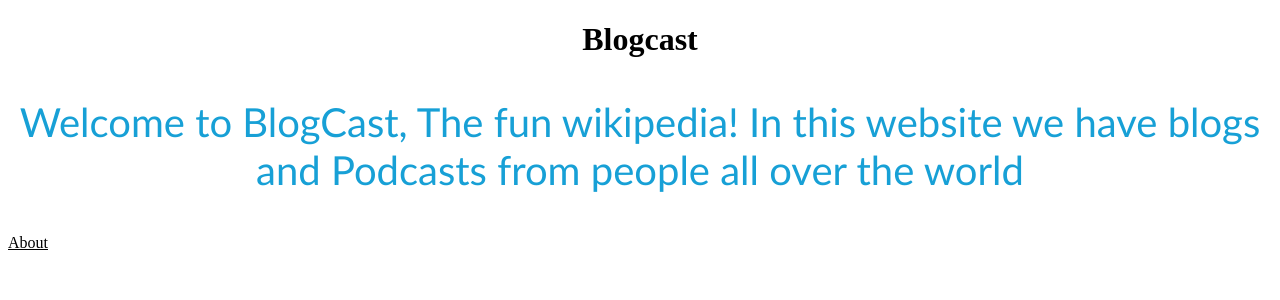
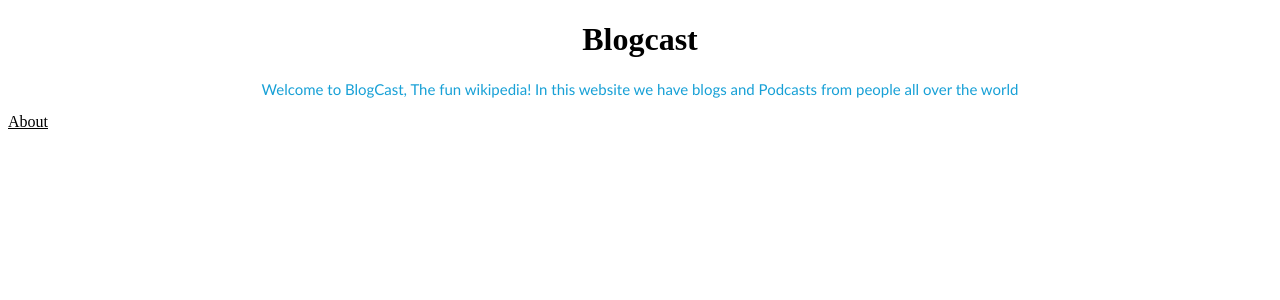
Before and after one commit to PuddlePY/Vortex, a Flask app: page / in a window 1280 px wide. Shown: the top 300 px of the page. Run offline with Flask 2, Linux system fonts and the light colour scheme.

```diff
--- a/main.py
+++ b/main.py
@@ -25,5 +25,8 @@ def about():
 
 
 
+
+
+
 if __name__ == "__main__":
     app.run(debug=True)
--- a/templates/home.html
+++ b/templates/home.html
@@ -17,7 +17,7 @@ p {
 
 
   font-family: 'Trebuchet MS', sans-serif;
-  font-size: 40px;
+  font-size: 15px;
   text-align: center;
   color: rgb(23, 160, 214);
 
```
